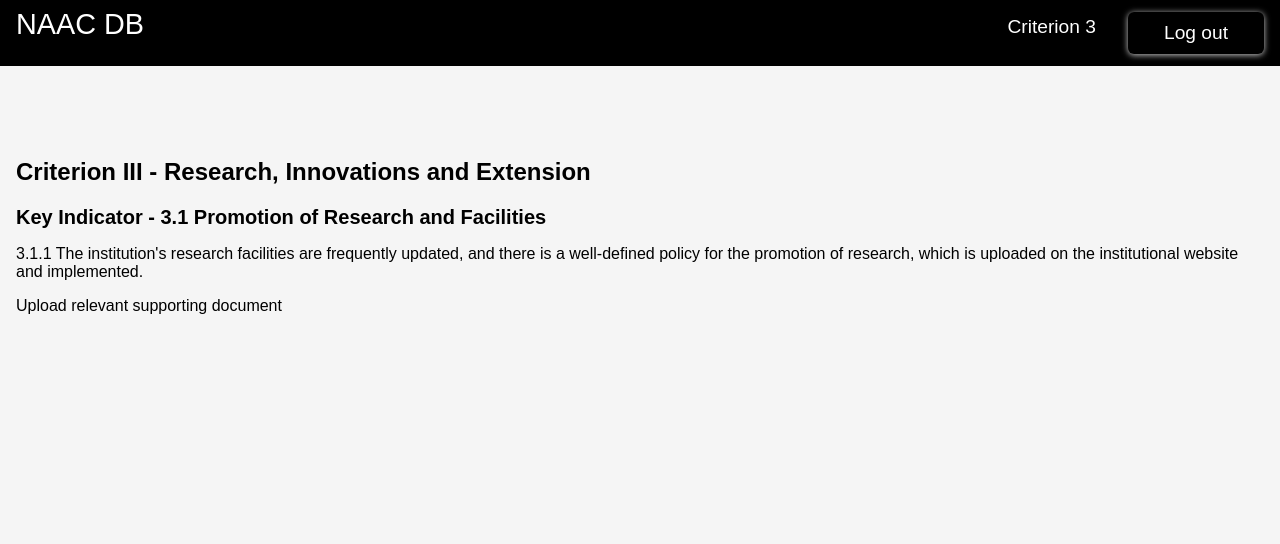
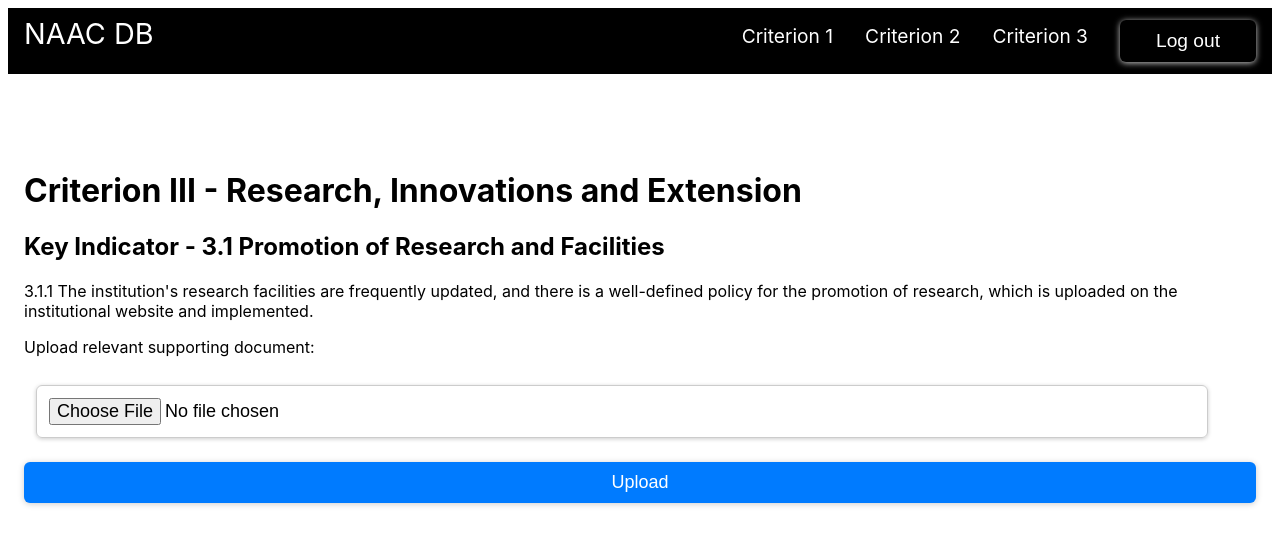
Before and after one commit to msMukesh/naac_projv, a React (Vite) app: page /criterion3 in a window 1280 px wide. Shown: the top 544 px of the page. Built offline with nearby package versions, Linux system fonts and the light colour scheme; no server answers.

Commit message:
Implementing backend connectivity using nodejs

```diff
--- a/package.json
+++ b/package.json
@@ -10,10 +10,13 @@
     "preview": "vite preview"
   },
   "dependencies": {
+    "axios": "^1.6.8",
     "bootstrap": "^5.3.3",
     "express": "^5.0.0-beta.2",
     "firebase": "^10.8.1",
     "js-cookie": "^3.0.5",
+    "mongoose": "^8.2.3",
+    "multer": "^1.4.5-lts.1",
     "react": "^18.2.0",
     "react-dom": "^18.2.0",
     "react-router-dom": "^6.22.3"
--- a/src/components/Navbar.jsx
+++ b/src/components/Navbar.jsx
@@ -1,11 +1,23 @@
 import React from "react";
 import { Link } from "react-router-dom";
 // import Criterion3 from "./Criterion3";
+import "./dashboard.css";
+
 const NavBar = ({ logoutUser }) => {
   return (
     <nav className="navbar">
       <div className="navbar-brand">NAAC DB</div>
       <ul className="navbar-nav">
+      <li className="nav-item">
+          <Link to="/Criterion1" className="nav-link">
+            Criterion 1
+          </Link>
+        </li>
+        <li className="nav-item">
+          <Link to="/Criterion2" className="nav-link">
+            Criterion 2
+          </Link>
+        </li>
         <li className="nav-item">
           <Link to="/Criterion3" className="nav-link">
             Criterion 3
--- a/src/components/criterion3.jsx
+++ b/src/components/criterion3.jsx
@@ -1,72 +1,64 @@
-import React from "react";
-import NavBar from "./Navbar"; // Corrected the import path
+import React, { useState } from "react";
+import NavBar from "./Navbar";
+import axios from "axios";
 
 const Criterion3 = () => {
-  const htmlCode = `
-    <!DOCTYPE html>
-    <html lang="en">
-    <head>
-        <meta charset="UTF-8">
-        <meta name="viewport" content="width=device-width, initial-scale=1.0">
-        <title>Research and Facilities</title>
-        <style>
-            body {
-                font-family: Arial, sans-serif;
-                margin: 0;
-                padding: 0;
-                background-color: #f5f5f5;
-            }
-            .container {
-                max-width: 800px;
-                margin: 0 auto;
-                padding: 20px;
-                background-color: #ffffff;
-                box-shadow: 0 2px 4px rgba(0, 0, 0, 0.1);
-            }
-            h1 {
-                font-size: 24px;
-                font-weight: bold;
-                margin-bottom: 20px;
-            }
-            h2 {
-                font-size: 20px;
-                font-weight: bold;
-                margin-bottom: 10px;
-            }
-            table {
-                width: 100%;
-                border-collapse: collapse;
-                margin-top: 20px;
-            }
-            th, td {
-                border: 1px solid #ddd;
-                padding: 10px;
-                text-align: left;
-            }
-            th {
-                background-color: #f5f5f5;
-            }
-        </style>
-    </head>
-    <body>
-        <div className="container">
-            <h1>Criterion III - Research, Innovations and Extension</h1>
-            <h2>Key Indicator - 3.1 Promotion of Research and Facilities</h2>
-            <p>3.1.1 The institution's research facilities are frequently updated, and there is a well-defined policy for the promotion of research, which is uploaded on the institutional website and implemented.</p>
-            <p>Upload relevant supporting document</p>
-        </div>
-    </body>
-    </html>
-  `;
+  const [file, setFile] = useState(null);
+  const [uploading, setUploading] = useState(false);
+  const [uploaded, setUploaded] = useState(false);
+  const [error, setError] = useState(null);
+
+  const handleFileChange = (e) => {
+    setFile(e.target.files[0]);
+  };
+
+  const handleUpload = async () => {
+    if (!file) {
+      setError("Please select a file.");
+      return;
+    }
+
+    setUploading(true);
+
+    try {
+      const formData = new FormData();
+      formData.append("file", file);
+
+      const response = await axios.post("http://localhost:5001/upload", formData, {
+        headers: {
+          "Content-Type": "multipart/form-data",
+        },
+      });
+
+      console.log(response.data);
+      alert("File uploaded successfully.");
+      setUploaded(true);
+    } catch (error) {
+      console.error("Error uploading file:", error);
+      setError("Error uploading file. Please try again.");
+    } finally {
+      setUploading(false);
+    }
+  };
 
   return (
     <>
-            <NavBar logoutUser={() => {}} /> {/* Passing a placeholder logoutUser function */}
-
+      <NavBar />
       <div className="criterion3-container">
         <div className="content">
-          {/* Render HTML code for Criterion3 */}
-          <div dangerouslySetInnerHTML={{ __html: htmlCode }} />
+          <h1>Criterion III - Research, Innovations and Extension</h1>
+          <h2>Key Indicator - 3.1 Promotion of Research and Facilities</h2>
+          <p>
+            3.1.1 The institution's research facilities are frequently updated,
+            and there is a well-defined policy for the promotion of research,
+            which is uploaded on the institutional website and implemented.
+          </p>
+          <p>Upload relevant supporting document:</p>
+          <input type="file" onChange={handleFileChange} />
+          <button onClick={handleUpload} disabled={uploading || uploaded}>
+            {uploading ? "Uploading..." : uploaded ? "Uploaded" : "Upload"}
+          </button>
+          {error && <div className="error">{error}</div>}
         </div>
       </div>
     </>
--- a/src/components/dashboard.jsx
+++ b/src/components/dashboard.jsx
@@ -14,9 +14,9 @@ const Dashboard = () => {
   }, [user]);
 
   return (
-    <>
+    <>        <NavBar logoutUser={logoutUser} /> {/* Use NavBar component */}
+
       <div className="dashboard-container">
-        <NavBar logoutUser={logoutUser} /> {/* Use NavBar component */}
         <div className="content">
           <h1>Dashboard</h1>
           <h2>Name: {Cookies.get("userName")}</h2>
--- a/src/context/userContext.jsx
+++ b/src/context/userContext.jsx
@@ -34,7 +34,6 @@ export const UserContextProvider = ({ children }) => {
       setUser(user); // Set the user in the state
       setLoading(false); // Update loading state
       setError(""); // Clear any previous errors
-
     });
     return () => unsubscribe(); // Cleanup function
   }, []);
--- a/src/main.jsx
+++ b/src/main.jsx
@@ -13,13 +13,13 @@
 //   document.getElementById("root")
 // );
 import React from "react";
-import { createRoot } from "react-dom"; // Import createRoot from "react-dom"
+import { createRoot } from "react-dom/client"; // Import createRoot from "react-dom/client"
 import "./index.css";
 import App from "./App";
 import { UserContextProvider } from "./context/userContext";
 
 // Use createRoot to render the app
-const root = createRoot(document.getElementById("root")); // Use createRoot from "react-dom"
+const root = createRoot(document.getElementById("root")); // Use createRoot from "react-dom/client"
 
 // Wrap the App component with UserContextProvider
 root.render(
```
Also changed, not shown: src/components/server.cjs (added, +77 -0 lines), src/components/server.js (added, +81 -0 lines), src/components/server.jsx (deleted, +0 -64 lines), src/components/Navbar.css (added), 1 other file (tests, documents, lock files or other folders).
